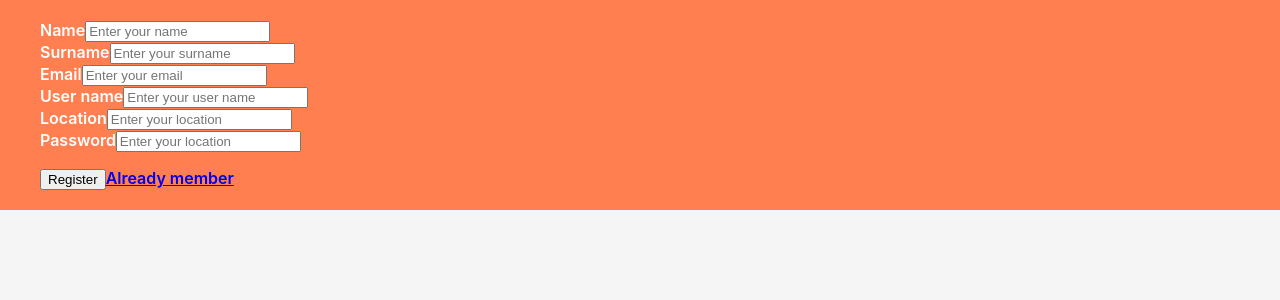
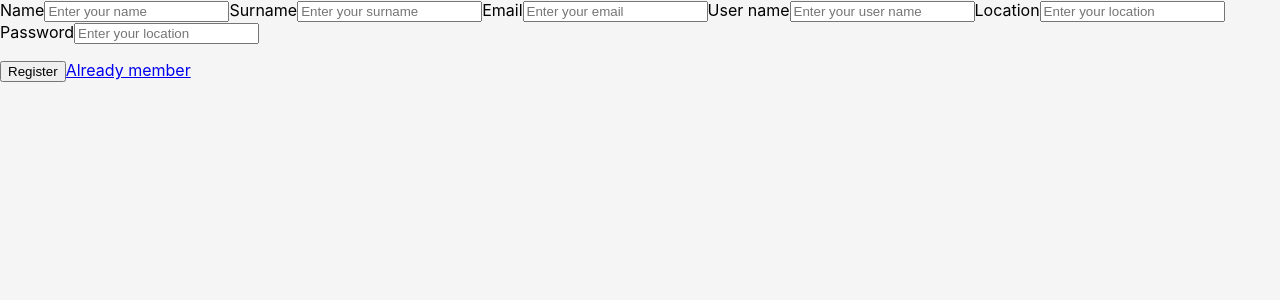
Before and after one commit to fesb-projekti/DiceHub, a React (Create React App) app in the folder client/: page /register in a window 1280 px wide. Shown: the top 300 px of the page. Built offline with nearby package versions, Linux system fonts and the light colour scheme.

Commit message:
Register page 1cf6419 fix

```diff
--- a/client/src/pages/Register.jsx
+++ b/client/src/pages/Register.jsx
@@ -1,13 +1,12 @@
 import React, { Component } from "react";
-import { Button, Form, FormGroup, Label, Input} from "reactstrap";
 import axios from "axios";
-import "./register.css";
+import classes from "./Register.module.css";
 import { Link } from "react-router-dom";
 
-export default class Register extends Component{
+export default class Register extends Component {
     //uzmi podatke od korisnika i spremi ih u definirane varijable
     userData;
-    constructor(props){
+    constructor(props) {
         super(props);
         this.state = {
             registerData: {
@@ -38,10 +37,10 @@ export default class Register extends Component{
             .then((response) => {
                 this.setState({ isLoading: false });
                 //ukoliko je poziv = 200, to znaci da su uspjesno poslani podaci na backend
-            if (response.data.status === 200){
+                if (response.data.status === 200) {
                     this.setState({
                         msg: response.data.message,
-                    registerData:{
+                        registerData: {
                             firstName: "",
                             lastName: "",
                             userName: "",
@@ -56,83 +55,71 @@ export default class Register extends Component{
                     }, 2000);
                 }
 
-            if (response.data.status === "failed"){
-                this.setState({ msg: response.data.message});
+                if (response.data.status === "failed") {
+                    this.setState({ msg: response.data.message });
                     setTimeout(() => {
-                    this.setState({ msg: ""});
+                        this.setState({ msg: "" });
                     }, 2000);
                 }
             });
     };
 
-    render(){
+    render() {
         const isLoading = this.state.isLoading;
 
-        return(
+        return (
             <div>
-                <Form className = "containers shadow">
-                    <FormGroup>
-                        <Label for="firstName">Name</Label>
-                        <Input
-                        type = "name"
-                        name = "firstName"
-                        placeholder = "Enter your name"
-                        value = {this.state.registerData.firstName}
-                        onChange = {this.onChangeHandler}
-                        />
-                    </FormGroup>
-                    <FormGroup>
-                        <Label for = "surname">Surname</Label>
-                        <Input
-                        type = "name"
-                        name = "surname"
-                        placeholder = "Enter your surname"
-                        value = {this.state.registerData.lastName}
-                        onChange = {this.onChangeHandler}
-                        />
-                    </FormGroup>
-                    <FormGroup>
-                        <Label for ="email">Email</Label>
-                        <Input
-                        type = "email"
-                        name = "email"
-                        placeholder = "Enter your email"
-                        value = {this.state.registerData.eMail}
-                        onChange={ this.onChangeHandler}
-                        />
-                    </FormGroup>
-                    <FormGroup>
-                        <Label for ="userName">User name</Label>
-                        <Input
+                <form className="containers shadow">
+                    <label for="firstName">Name</label>
+                    <input
                         type="name"
-                        name ="userName"
-                        placeholder = "Enter your user name"
-                        value = {this.state.registerData.userName}
+                        name="firstName"
+                        placeholder="Enter your name"
+                        value={this.state.registerData.firstName}
                         onChange={this.onChangeHandler}
                     />
-                    </FormGroup>
-                    <FormGroup>
-                        <Label for ="location">Location</Label>
-                        <Input
+                    <label for="surname">Surname</label>
+                    <input
+                        type="name"
+                        name="surname"
+                        placeholder="Enter your surname"
+                        value={this.state.registerData.lastName}
+                        onChange={this.onChangeHandler}
+                    />
+                    <label for="email">Email</label>
+                    <input
+                        type="email"
+                        name="email"
+                        placeholder="Enter your email"
+                        value={this.state.registerData.eMail}
+                        onChange={this.onChangeHandler}
+                    />
+                    <label for="userName">User name</label>
+                    <input
+                        type="name"
+                        name="userName"
+                        placeholder="Enter your user name"
+                        value={this.state.registerData.userName}
+                        onChange={this.onChangeHandler}
+                    />
+                    <label for="location">Location</label>
+                    <input
                         type="location"
                         name="location"
-                        placeholder = "Enter your location"
+                        placeholder="Enter your location"
                         value={this.state.registerData.location}
                         onChange={this.onChangeHandler}
                     />
-                    </FormGroup>
-                    <FormGroup>
-                        <Label for="password">Password</Label>
-                        <Input
-                        type = "password"
-                        name = "password"
+                    <label for="password">Password</label>
+                    <input
+                        type="password"
+                        name="password"
                         placeholder="Enter your location"
                         value={this.state.registerData.password}
                         onChange={this.onChangeHandler}
                     />
-                    </FormGroup>
                     <p className="text-white">{this.state.msg}</p>
-                    <Button className = "text-center mb-4"
+                    <button className="text-center mb-4"
                         color="success"
                         onClic={this.onSubmitHandler} >
                         Register
@@ -144,9 +131,9 @@ export default class Register extends Component{
                         ) : (
                             <span></span>
                         )}
-                    </Button>
+                    </button>
                     <Link to="/login" className="text-white ml-5">Already member</Link>
-                </Form>
+                </form>
             </div>
         );
 
```
Also changed, not shown: client/src/pages/Register.module.css (renamed from client/src/pages/register.css). Lines whose indentation alone changed are shown as unchanged.
